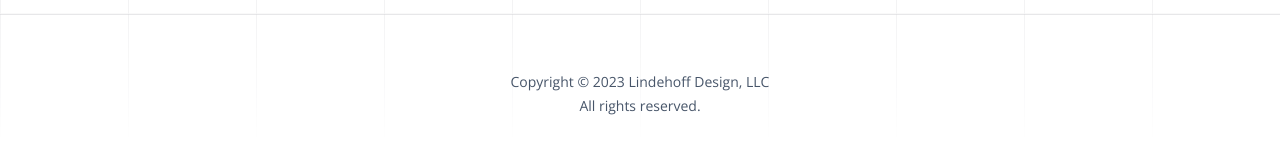
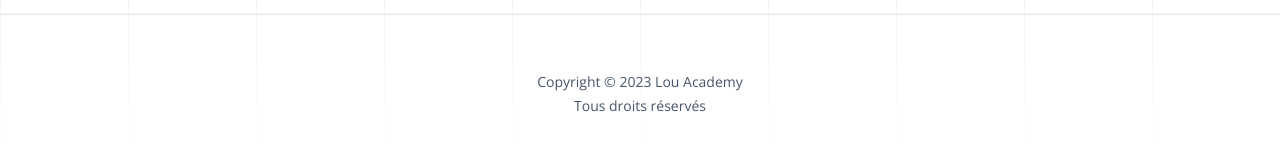
Before and after one commit to gregoirebourdin/louacademy, a Next.js app: page / in a window 1280 px wide. Shown: the part 11062-11216 px from the top of the page. Built offline with nearby package versions, Linux system fonts and the light colour scheme.

Commit message:
Update Footer.jsx

```diff
--- a/src/components/Footer.jsx
+++ b/src/components/Footer.jsx
@@ -7,8 +7,8 @@
         <GridPattern x="50%" />
       </div>
       <div className="relative text-center text-sm text-slate-600">
-        <p>Copyright &copy; {new Date().getFullYear()} Lindehoff Design, LLC</p>
-        <p>All rights reserved.</p>
+        <p>Copyright &copy; {new Date().getFullYear()} Lou Academy</p>
+        <p>Tous droits réservés</p>
       </div>
     </footer>
   )
```
